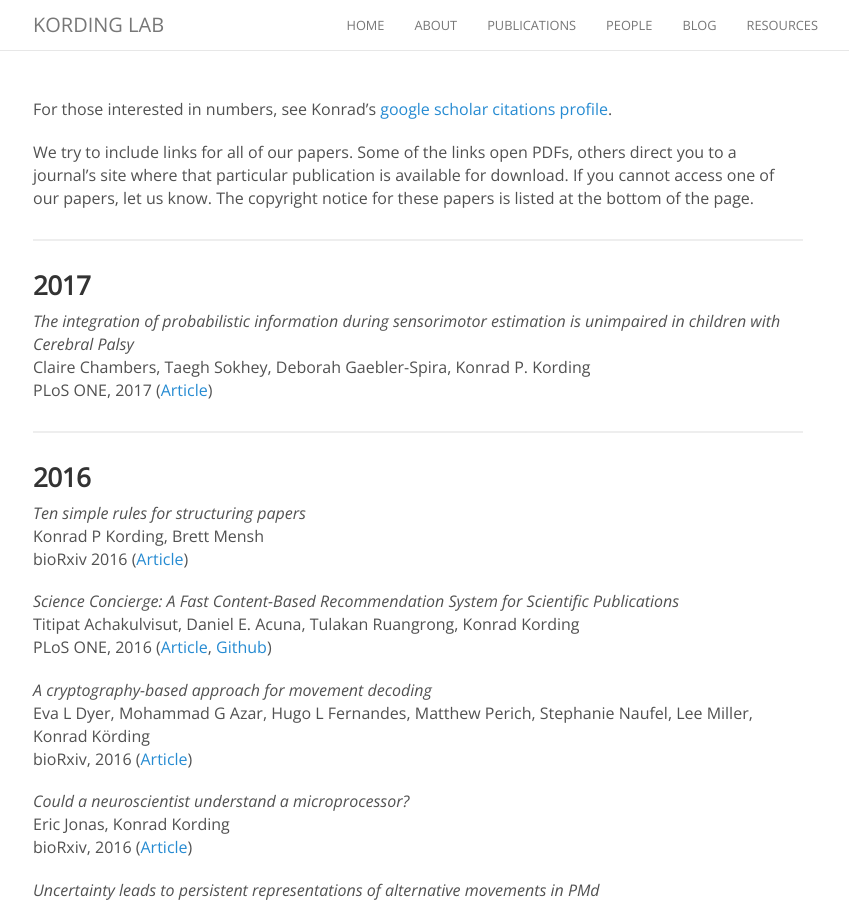
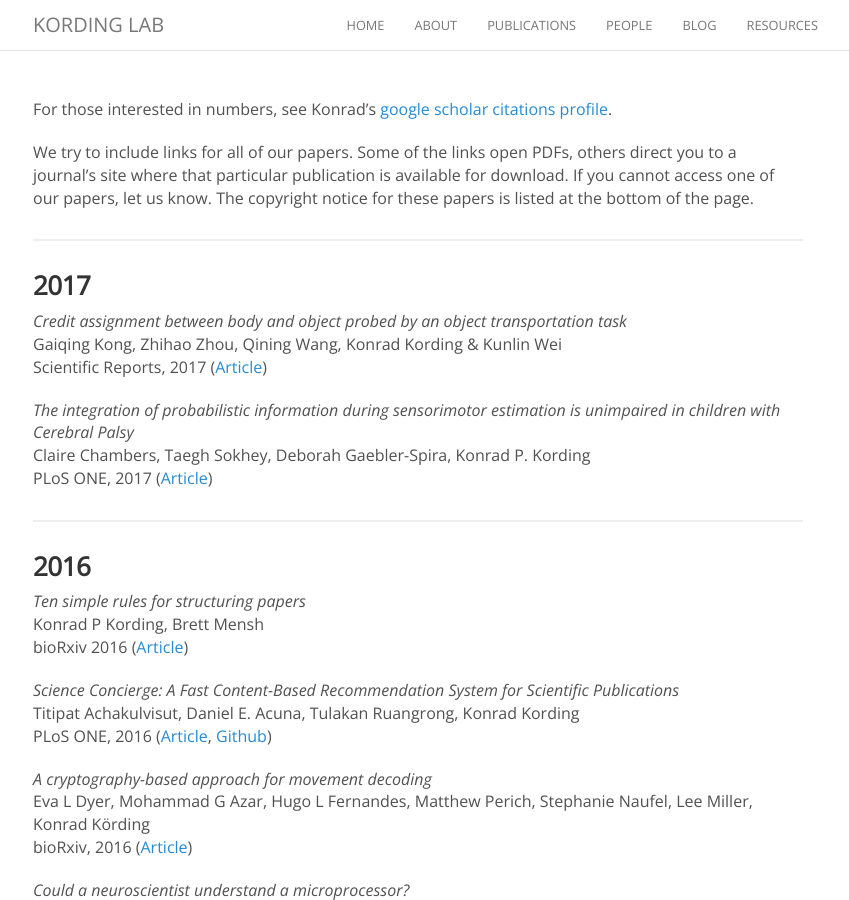
Before and after one commit to KordingLab/KordingLab.github.io, a Jekyll site: the page built from publications.md, in a window 1280 px wide and 900 px high. Shown: the whole window, without its empty margins (222-1071 px from the left). Built offline with Jekyll 4.4.1, drawn with Linux system fonts in a browser that asks for light colours; nearby versions of some CDN libraries; comment, search, counter and statistics services are not loaded.

Commit message:
Update publications.md

```diff
--- a/publications.md
+++ b/publications.md
@@ -10,6 +10,9 @@ We try to include links for all of our papers. Some of the links open PDFs, othe
 <hr>
 
 ### 2017
+_Credit assignment between body and object probed by an object transportation task_<br>
+Gaiqing Kong, Zhihao Zhou, Qining Wang, Konrad Kording & Kunlin Wei<br>
+Scientific Reports, 2017 ([Article](https://www.nature.com/articles/s41598-017-13889-w))
 
 _The integration of probabilistic information during sensorimotor estimation is unimpaired in children with Cerebral Palsy_<br>
 Claire Chambers, Taegh Sokhey, Deborah Gaebler-Spira, Konrad P. Kording<br>
```
